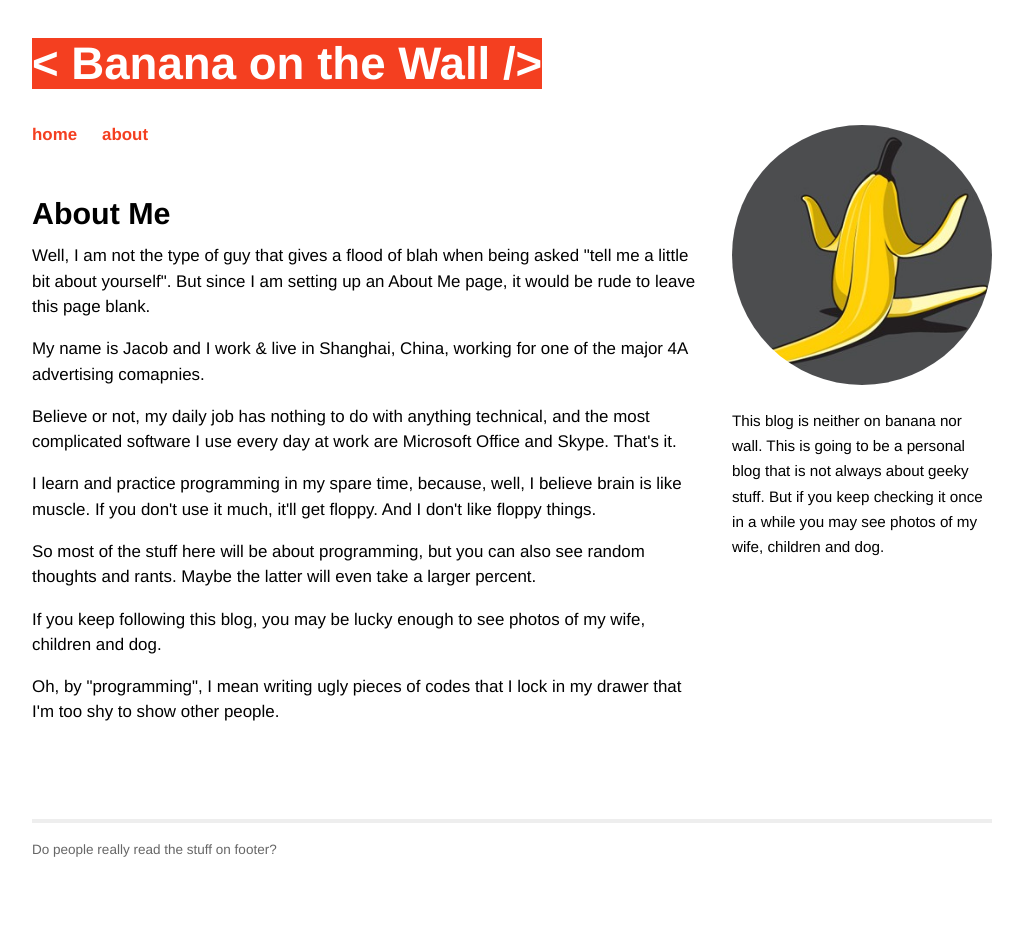
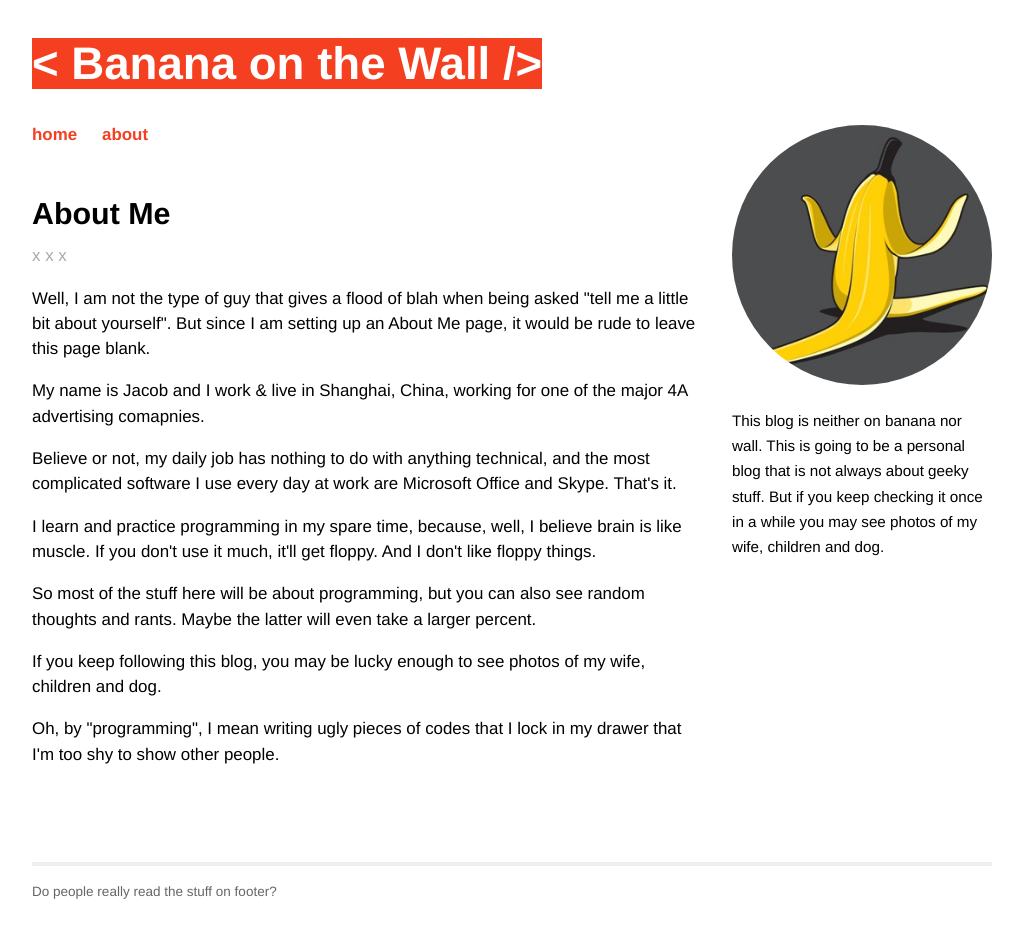
Before and after one commit to BananaOnTheWall/bananaonthewall.github.io, a Jekyll site: the page built from about.html, in a window 1280 px wide. Shown: the whole page, without its empty margins (128-1151 px from the left). Built offline with Jekyll 4.4.1, drawn with Linux system fonts in a browser that asks for light colours.

Commit message:
Update about.html

```diff
--- a/about.html
+++ b/about.html
@@ -6,6 +6,7 @@ title: About Me
 <div id="home">
   	<div id="post">
 		<h2>About Me</h2>
+		<p class="meta">x x x</p>
 		<p>Well, I am not the type of guy that gives a flood of blah when being asked "tell me a little bit about yourself". But since I am setting up an About Me page, it would be rude to leave this page blank.</p>
     <p>My name is Jacob and I work & live in Shanghai, China, working for one of the major 4A advertising comapnies.</p>
     <p>Believe or not, my daily job has nothing to do with anything technical, and the most complicated software I use every day at work are Microsoft Office and Skype. That's it.</p>
```
